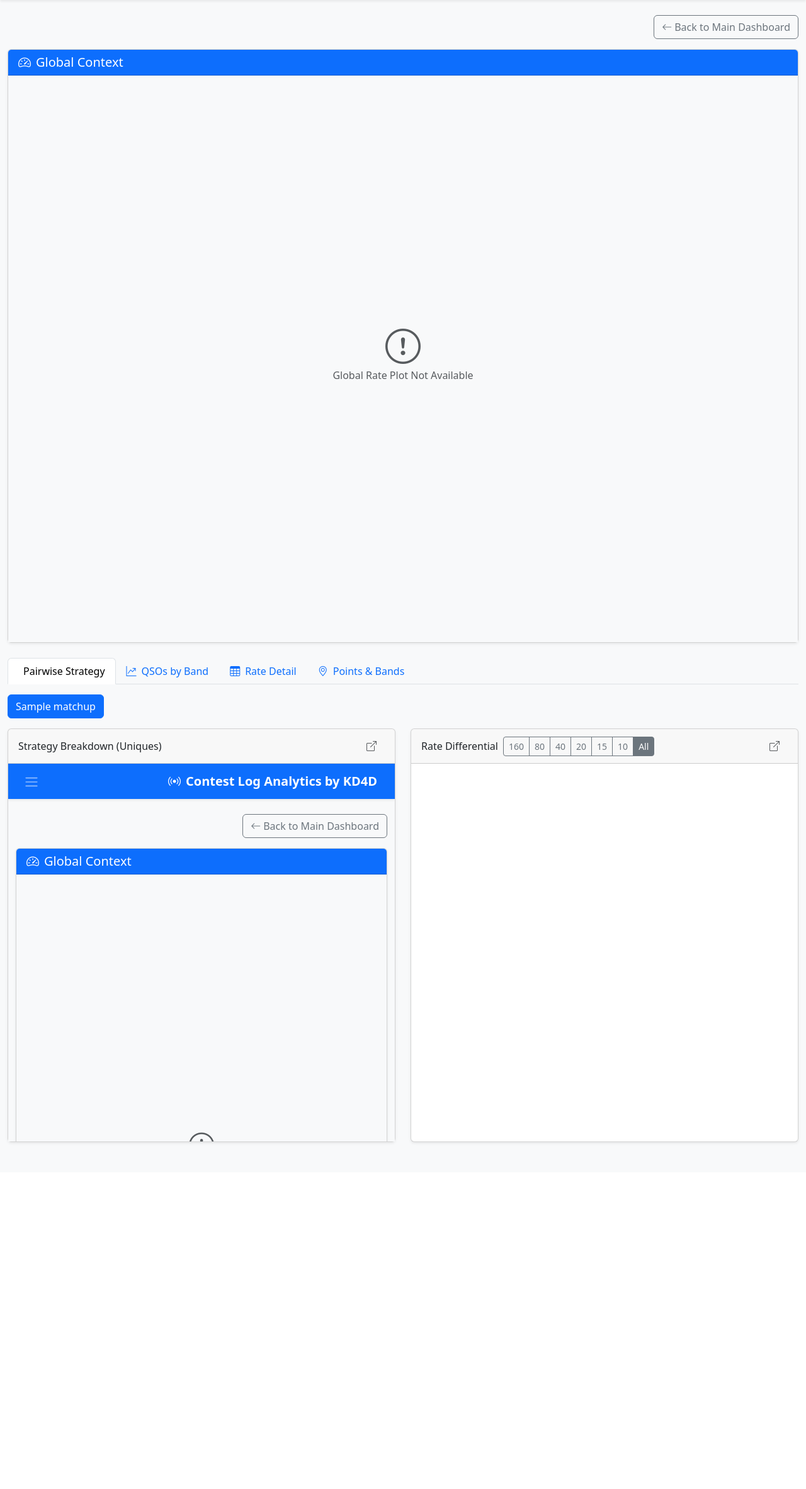
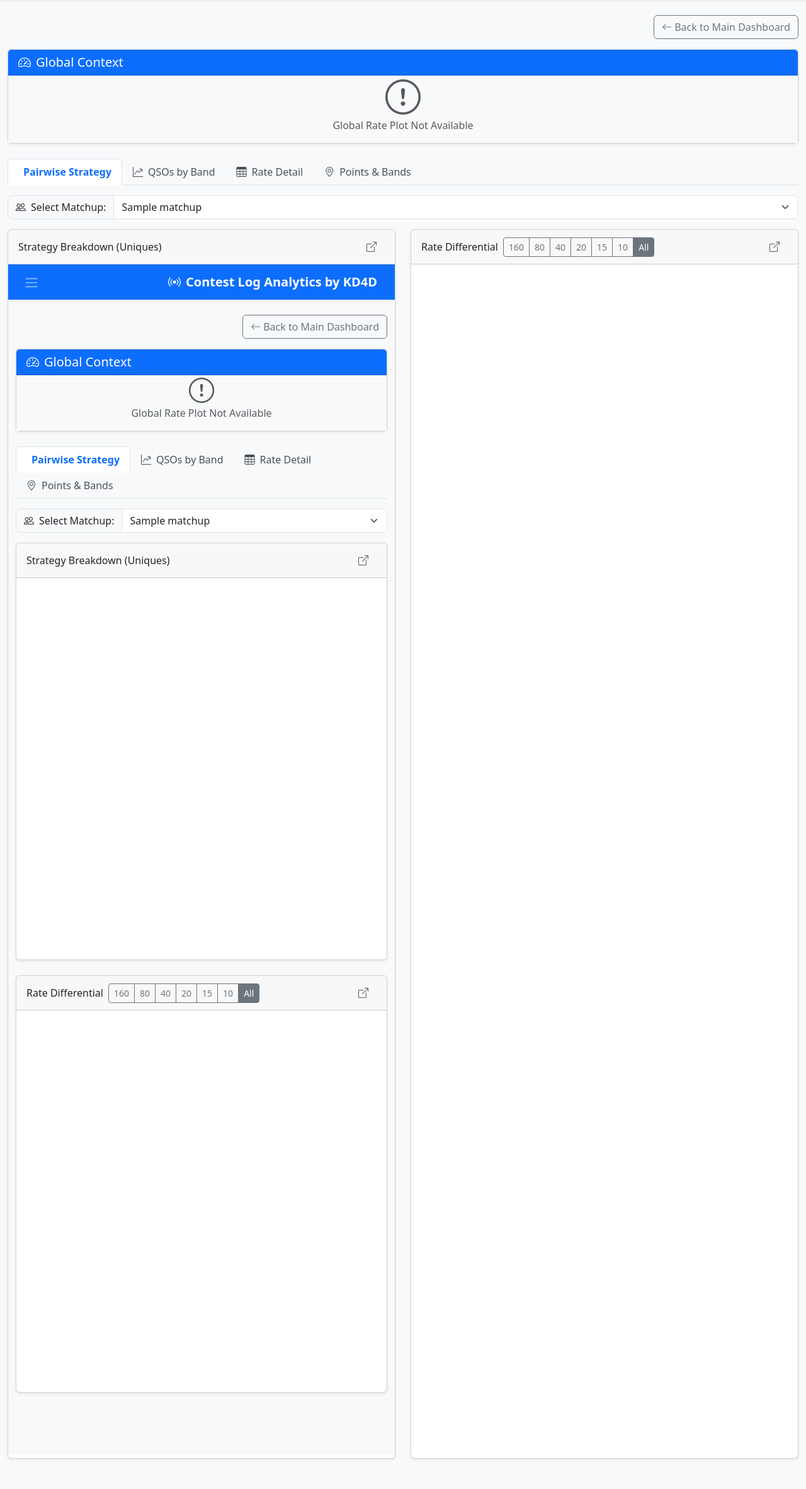
Before and after one commit to kd4d/Contest-Log-Analyzer, a Django app: template web_app/analyzer/templates/analyzer/qso_dashboard.html in a window 1280 px wide. Shown: the part 56-2421 px from the top of the page at 63% size. Before the commit the page ends 1873 px from the top, so only its background shows below. Run offline with Django 4.2, Linux system fonts and the light colour scheme; the template is opened without the code that fills it: most values are stand-ins (such as "Sample title", 1, 10 or a date in 2020); some libraries are stand-ins or nearby versions.

Commit message:
Another attempt to fix with qso_dashboard.  Second pair shows with scroll bars.

```diff
--- a/web_app/analyzer/templates/analyzer/qso_dashboard.html
+++ b/web_app/analyzer/templates/analyzer/qso_dashboard.html
@@ -10,6 +10,37 @@
             </a>
         </div>
     </div>
+    <style>
+        .nav-tabs .nav-link {
+            color: #495057;
+        }
+        .nav-tabs .nav-link.active {
+            font-weight: bold;
+            color: #0d6efd;
+        }
+        .stat-card-value {
+            font-size: 2rem;
+            font-weight: 700;
+        }
+        .chart-container {
+            position: relative;
+            margin: auto;
+            height: 300px;
+        }
+        .empty-state {
+            padding: 4rem 2rem;
+            background-color: #f8f9fa;
+            border-radius: 0.5rem;
+            text-align: center;
+            margin-bottom: 2rem;
+        }
+        .viewport-frame {
+            width: 100%;
+            min-height: 850px;
+            border: none;
+            background-color: #fff;
+        }
+    </style>
 
     <div class="row mb-4">
         <div class="col-12">
@@ -22,9 +53,9 @@
                     </a>
                     {% endif %}
                 </div>
-                <div class="card-body p-0" style="height: 900px;">
+                <div class="card-body p-0">
                     {% if global_qso_rate_file %}
-                    <iframe src="{% url 'view_report' session_id global_qso_rate_file %}?chromeless=1" style="width: 100%; height: 100%; border: none;"></iframe>
+                    <iframe src="{% url 'view_report' session_id global_qso_rate_file %}?chromeless=1" class="viewport-frame"></iframe>
                     {% else %}
                     <div class="d-flex align-items-center justify-content-center h-100 bg-light text-muted">
                         <div class="text-center">
@@ -67,18 +98,18 @@
 
         {% if not is_solo %}
         <div class="tab-pane fade show active" id="strategy" role="tabpanel">
-            <div class="btn-group mb-3" role="group">
+            <div class="input-group mb-3 w-auto">
+                <label class="input-group-text" for="strategySelect"><i class="bi bi-people me-2"></i>Select Matchup:</label>
+                <select class="form-select" id="strategySelect">
                 {% for m in matchups %}
-                <button type="button" class="btn btn-outline-primary strategy-btn {% if forloop.first %}active{% endif %}"
-                        id="strat-btn-{{ forloop.counter }}"
+                    <option value="{{ forloop.counter }}"
                             data-breakdown="{% url 'view_report' session_id m.qso_breakdown_file %}?chromeless=1"
                         {% for band, path in m.diff_paths.items %}
                         data-diff-{{ band }}="{% url 'view_report' session_id path %}?chromeless=1"
                         {% endfor %}
-                        data-full-breakdown="{% url 'view_report' session_id m.qso_breakdown_file %}?source=qso">
-                     {{ m.label }}
-                </button>
+                            data-full-breakdown="{% url 'view_report' session_id m.qso_breakdown_file %}?source=qso">{{ m.label }}</option>
                 {% endfor %}
+                </select>
             </div>
 
             <div class="row">
@@ -88,13 +119,13 @@
                             <span>Strategy Breakdown (Uniques)</span>
                             <a id="link-breakdown" href="#" target="_blank" class="btn btn-xs btn-link text-muted"><i class="bi bi-box-arrow-up-right"></i></a>
                         </div>
-                        <div class="card-body p-0" style="height: 600px;">
-                            <iframe id="frame-breakdown" src="" style="width: 100%; height: 100%; border: none; overflow: hidden;"></iframe>
+                        <div class="card-body p-0">
+                            <iframe id="frame-breakdown" src="" class="viewport-frame" style="min-height: 600px;"></iframe>
                         </div>
                     </div>
                 </div>
                 <div class="col-lg-6 mb-4">
-                    <div class="card h-100 shadow-sm">
+                    <div class="card h-100 shadow-sm" style="min-height: 600px;">
                         <div class="card-header d-flex justify-content-between align-items-center">
                             <div class="d-flex align-items-center">
                                 <span class="me-2">Rate Differential</span>
@@ -110,8 +141,8 @@
                             </div>
                             <a id="link-diff" href="#" target="_blank" class="btn btn-xs btn-link text-muted"><i class="bi bi-box-arrow-up-right"></i></a>
                         </div>
-                        <div class="card-body p-0" style="height: 600px;">
-                            <iframe id="frame-diff" src="" style="width: 100%; height: 100%; border: none;"></iframe>
+                        <div class="card-body p-0">
+                            <iframe id="frame-diff" src="" class="viewport-frame" style="min-height: 600px;"></iframe>
                         </div>
                     </div>
                 </div>
@@ -120,12 +151,16 @@
         {% endif %}
 
         <div class="tab-pane fade" id="cumul" role="tabpanel">
-            <div class="btn-group mb-3" role="group">
+            <div class="input-group mb-3 w-auto">
+                <label class="input-group-text" for="cumulSelect"><i class="bi bi-filter me-2"></i>Select Band:</label>
+                <select class="form-select" id="cumulSelect">
                 {% for p in qso_band_plots %}
-                <button type="button" class="btn btn-outline-secondary qso-rate-btn {% if p.active %}active{% endif %}"
+                    <option value="{{ p.label }}"
                             data-src="{% url 'view_report' session_id p.file %}?chromeless=1"
-                        data-full-src="{% url 'view_report' session_id p.file %}?source=qso">{{ p.label }}</button>
+                            data-full-src="{% url 'view_report' session_id p.file %}?source=qso"
+                            {% if p.active %}selected{% endif %}>{{ p.label }}</option>
                 {% endfor %}
+                </select>
             </div>
             <div class="row">
                 <div class="col-12 mb-4">
@@ -134,8 +169,8 @@
                             <span>Cumulative QSO Rates (By Band)</span>
                             <a id="link-qso-rates" href="#" target="_blank" class="btn btn-xs btn-link text-muted"><i class="bi bi-box-arrow-up-right"></i></a>
                         </div>
-                        <div class="card-body p-0" style="height: 900px;">
-                             <iframe id="frame-qso-rates" src="" style="width: 100%; height: 100%; border: none;"></iframe>
+                        <div class="card-body p-0">
+                             <iframe id="frame-qso-rates" src="" class="viewport-frame"></iframe>
                         </div>
                     </div>
                 </div>
@@ -143,36 +178,44 @@
         </div>
 
         <div class="tab-pane fade {% if is_solo %}show active{% endif %}" id="rates" role="tabpanel">
-            <div class="btn-group mb-3" role="group">
+            <div class="input-group mb-3 w-auto">
+                <label class="input-group-text" for="ratesSelect"><i class="bi bi-journal-text me-2"></i>Select Log:</label>
+                <select class="form-select" id="ratesSelect">
                 {% if rate_sheet_comparison %}
-                <button type="button" class="btn btn-outline-secondary rate-btn active"
+                    <option value="comparison" selected
                             data-src="{% url 'view_report' session_id rate_sheet_comparison %}?chromeless=1"
-                        data-full-src="{% url 'view_report' session_id rate_sheet_comparison %}?source=qso">Comparison</button>
+                            data-full-src="{% url 'view_report' session_id rate_sheet_comparison %}?source=qso">Comparison (All Logs)</option>
                 {% endif %}
                 {% for call in callsigns %}
-                <button type="button" class="btn btn-outline-secondary rate-btn {% if is_solo and forloop.first %}active{% endif %}"
+                    <option value="{{ call }}"
                             data-src="{% url 'view_report' session_id report_base|add:'/text/rate_sheet_'|add:call|add:'.txt' %}?chromeless=1"
-                        data-full-src="{% url 'view_report' session_id report_base|add:'/text/rate_sheet_'|add:call|add:'.txt' %}?source=qso">{{ call }}</button>
+                            data-full-src="{% url 'view_report' session_id report_base|add:'/text/rate_sheet_'|add:call|add:'.txt' %}?source=qso"
+                            {% if is_solo and forloop.first %}selected{% endif %}>{{ call }}</option>
                 {% endfor %}
+                </select>
             </div>
             <div class="card shadow-sm">
                 <div class="card-header d-flex justify-content-between align-items-center">
                     <span>Rate Detail</span>
                     <a id="link-rates" href="#" target="_blank" class="btn btn-xs btn-link text-muted"><i class="bi bi-box-arrow-up-right"></i></a>
                 </div>
-                <div class="card-body p-0" style="height: 600px;">
-                    <iframe id="frame-rates" src="" style="width: 100%; height: 100%; border: none;"></iframe>
+                <div class="card-body p-0">
+                    <iframe id="frame-rates" src="" class="viewport-frame" style="min-height: 600px;"></iframe>
                 </div>
             </div>
         </div>
 
         <div class="tab-pane fade" id="points" role="tabpanel">
-            <div class="btn-group mb-3" role="group">
+            <div class="input-group mb-3 w-auto">
+                <label class="input-group-text" for="pointsSelect"><i class="bi bi-filter me-2"></i>Select Band:</label>
+                <select class="form-select" id="pointsSelect">
                 {% for p in point_plots %}
-                <button type="button" class="btn btn-outline-secondary points-btn {% if p.active %}active{% endif %}"
+                    <option value="{{ p.label }}"
                             data-src="{% url 'view_report' session_id p.file %}?chromeless=1"
-                        data-full-src="{% url 'view_report' session_id p.file %}?source=qso">{{ p.label }}</button>
+                            data-full-src="{% url 'view_report' session_id p.file %}?source=qso"
+                            {% if p.active %}selected{% endif %}>{{ p.label }}</option>
                 {% endfor %}
+                </select>
             </div>
             <div class="row">
                 <div class="col-12 mb-4">
@@ -181,8 +224,8 @@
                             <span>Cumulative Points</span>
                             <a id="link-points" href="#" target="_blank" class="btn btn-xs btn-link text-muted"><i class="bi bi-box-arrow-up-right"></i></a>
                         </div>
-                        <div class="card-body p-0" style="height: 900px;">
-                             <iframe id="frame-points" src="" style="width: 100%; height: 100%; border: none;"></iframe>
+                        <div class="card-body p-0">
+                             <iframe id="frame-points" src="" class="viewport-frame"></iframe>
                         </div>
                     </div>
                 </div>
@@ -193,8 +236,8 @@
 
 <script>
     document.addEventListener('DOMContentLoaded', function() {
-        // Strategy Tab Logic
-        const stratBtns = document.querySelectorAll('.strategy-btn');
+        // --- Strategy Tab Logic ---
+        const strategySelect = document.getElementById('strategySelect');
         const frameBreakdown = document.getElementById('frame-breakdown');
         const frameDiff = document.getElementById('frame-diff');
         const linkBreakdown = document.getElementById('link-breakdown');
@@ -202,43 +245,35 @@
         const diffBandBtns = document.querySelectorAll('.diff-band-btn');
 
         let currentDiffBand = 'all';
-        let currentStratBtn = null;
 
-        function updateStrategy(btn) {
-            if(!btn) return;
-            currentStratBtn = btn;
-            stratBtns.forEach(b => b.classList.remove('active'));
-            btn.classList.add('active');
+        function updateStrategy() {
+            if(!strategySelect) return;
+            const selectedOption = strategySelect.options[strategySelect.selectedIndex];
 
-            frameBreakdown.src = btn.dataset.breakdown;
-            linkBreakdown.href = btn.dataset.fullBreakdown;
+            frameBreakdown.src = selectedOption.dataset.breakdown;
+            linkBreakdown.href = selectedOption.dataset.fullBreakdown;
 
             updateDiffContent();
         }
 
         function updateDiffContent() {
-            if (!currentStratBtn) return;
-            // Try to find specific band path, fallback to all, fallback to blank
-            // Dataset properties are camelCase (data-diff-160 -> diff160)
-            // Use getAttribute for robust retrieval of numeric keys (e.g. data-diff-160)
-            let diffSrc = currentStratBtn.getAttribute('data-diff-' + currentDiffBand);
-            if (!diffSrc) diffSrc = currentStratBtn.getAttribute('data-diff-all');
-            // Fallback
+            if (!strategySelect) return;
+            const selectedOption = strategySelect.options[strategySelect.selectedIndex];
+
+            let diffSrc = selectedOption.getAttribute('data-diff-' + currentDiffBand);
+            if (!diffSrc) diffSrc = selectedOption.getAttribute('data-diff-all');
 
             if (diffSrc) {
                 frameDiff.src = diffSrc;
-                // Reconstruct full link from base + path in src (hacky but robust)
-                // Cleaner: Pass base URL and append path?
-                // No, dataset already has full URL.
-                // We can just use the same URL but change ?chromeless=1 to ?source=qso
                 linkDiff.href = diffSrc.replace('?chromeless=1', '?source=qso');
             }
         }
 
-        if(stratBtns.length > 0) updateStrategy(stratBtns[0]);
-        stratBtns.forEach(btn => {
-            btn.addEventListener('click', () => updateStrategy(btn));
-        });
+        if(strategySelect) {
+            updateStrategy(); // Init
+            strategySelect.addEventListener('change', updateStrategy);
+        }
+
         diffBandBtns.forEach(btn => {
             btn.addEventListener('click', () => {
                 diffBandBtns.forEach(b => b.classList.remove('active'));
@@ -248,58 +283,43 @@
             });
         });
 
-        // Rate Tab Logic
-        const rateBtns = document.querySelectorAll('.rate-btn');
-        const frameRates = document.getElementById('frame-rates');
-        const linkRates = document.getElementById('link-rates');
+        // --- Generic Dropdown Logic for other tabs ---
+        function setupDropdown(selectId, frameId, linkId) {
+            const select = document.getElementById(selectId);
+            const frame = document.getElementById(frameId);
+            const link = document.getElementById(linkId);
 
-        function updateRates(btn) {
-            if(!btn) return;
-            rateBtns.forEach(b => b.classList.remove('active'));
-            btn.classList.add('active');
-            frameRates.src = btn.dataset.src;
-            linkRates.href = btn.dataset.fullSrc;
+            if (!select || !frame) return;
+
+            function update() {
+                const opt = select.options[select.selectedIndex];
+                frame.src = opt.dataset.src;
+                if(link) link.href = opt.dataset.fullSrc;
             }
 
-        if(rateBtns.length > 0) updateRates(rateBtns[0]);
-        rateBtns.forEach(btn => {
-            btn.addEventListener('click', () => updateRates(btn));
-        });
-
-        // QSO Rate Tab Logic
-        const qsoRateBtns = document.querySelectorAll('.qso-rate-btn');
-        const frameQsoRates = document.getElementById('frame-qso-rates');
-        const linkQsoRates = document.getElementById('link-qso-rates');
-
-        function updateQsoRates(btn) {
-            if(!btn) return;
-            qsoRateBtns.forEach(b => b.classList.remove('active'));
-            btn.classList.add('active');
-            frameQsoRates.src = btn.dataset.src;
-            linkQsoRates.href = btn.dataset.fullSrc;
+            update(); // Init
+            select.addEventListener('change', update);
         }
 
-        if(qsoRateBtns.length > 0) updateQsoRates(qsoRateBtns[0]);
-        qsoRateBtns.forEach(btn => {
-            btn.addEventListener('click', () => updateQsoRates(btn));
+        setupDropdown('cumulSelect', 'frame-qso-rates', 'link-qso-rates');
+        setupDropdown('ratesSelect', 'frame-rates', 'link-rates');
+        setupDropdown('pointsSelect', 'frame-points', 'link-points');
+
+        // --- Auto-Resize Iframes ---
+        // Helper to prevent scrollbars in single viewport mode
+        document.querySelectorAll('iframe.viewport-frame').forEach(iframe => {
+            iframe.addEventListener('load', function() {
+                try {
+                    // Try to resize based on content (same-origin policy applies)
+                    // Add a small buffer to prevent edge-case scrollbars
+                    const newHeight = this.contentWindow.document.body.scrollHeight + 50;
+                    if (newHeight > 850) {
+                        this.style.height = newHeight + 'px';
+                    }
+                } catch(e) {
+                    // Ignore cross-origin errors if any
+                }
             });
-
-        // Points Tab Logic
-        const pointsBtns = document.querySelectorAll('.points-btn');
-        const framePoints = document.getElementById('frame-points');
-        const linkPoints = document.getElementById('link-points');
-
-        function updatePoints(btn) {
-            if(!btn) return;
-            pointsBtns.forEach(b => b.classList.remove('active'));
-            btn.classList.add('active');
-            framePoints.src = btn.dataset.src;
-            linkPoints.href = btn.dataset.fullSrc;
-        }
-
-        if(pointsBtns.length > 0) updatePoints(pointsBtns[0]);
-        pointsBtns.forEach(btn => {
-            btn.addEventListener('click', () => updatePoints(btn));
         });
     });
 </script>
```
Also changed, not shown: AIAgentGuidance/ImplementationPlan.md (+18 -47 lines). Lines whose indentation alone changed are shown as unchanged.
